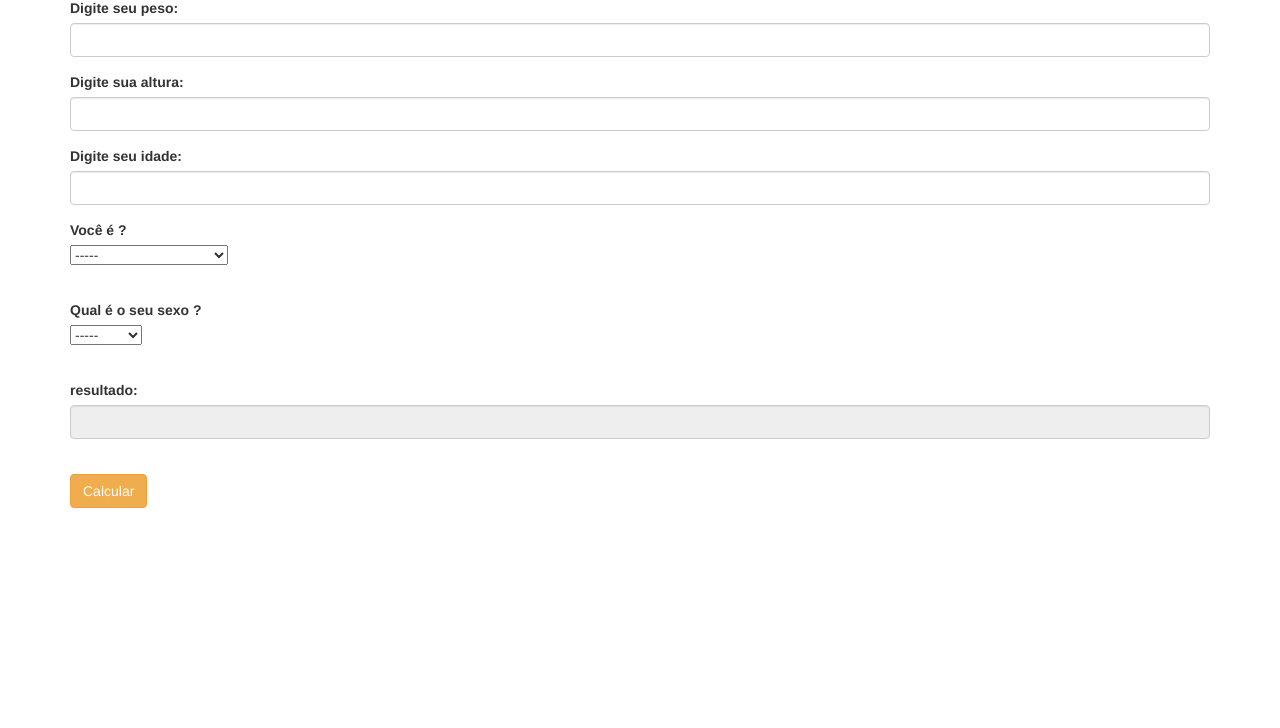
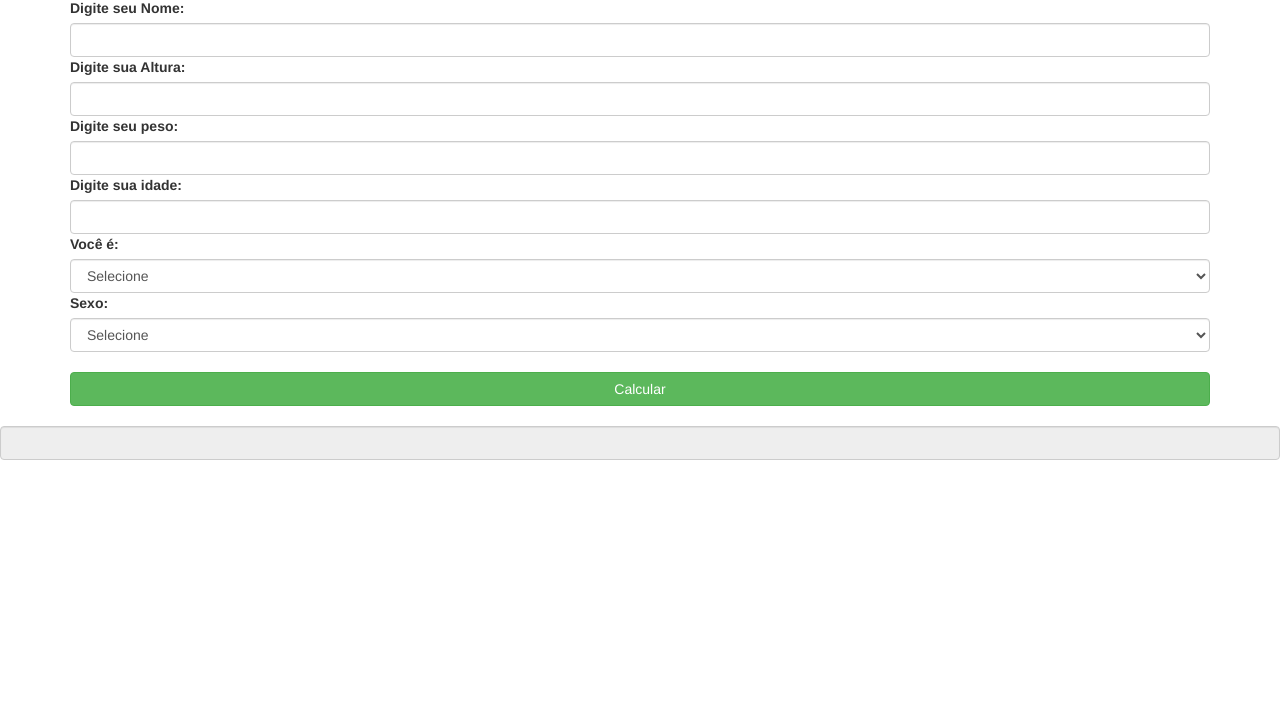
Before and after one commit to fybch/saco, a website: page www/index.html in a window 1280 px wide. Shown: the part 72-800 px from the top of the page. Drawn offline with Linux system fonts and the light colour scheme.

Commit message:
Inserindo o JS

```diff
--- /dev/null
+++ b/www/components/acao.js
@@ -0,0 +1,22 @@
+// This is a JavaScript file
+
+$(document).on("click", "#calc", function(){
+  var altura = $("#alt").val();
+  var peso = $("#peso").val();
+  var idade = $("#idade").val();
+  var tipo = $("#tipo").val();
+  var sexo = $("#sexo").val();
+  var res;
+
+  if(sexo == "feminino")
+  {
+    res = tipo * (66 + (13.7 * peso)+ (5 * altura) - (6.8 * idade));
+  }
+  else if(sexo == "masculino")
+  {
+    res = tipo * (65.5 + (9.6 * peso)+ (1.8 * altura) - (4.7 * idade));
+  }
+
+  $("#res").val(res.toString());
+
+});
--- a/www/index.html
+++ b/www/index.html
@@ -6,94 +6,91 @@
   <meta http-equiv="Content-Security-Policy" content="default-src * data: gap: https://ssl.gstatic.com; style-src * 'unsafe-inline'; script-src * 'unsafe-inline' 'unsafe-eval'">
   <script src="components/loader.js"></script>
   <script src="lib/onsenui/js/onsenui.min.js"></script>
-  <script src="components/jquery-3.3.1.min.js"></script>
+  <script src="components/jquery-3.3.1.min.js"> </script>
+  <script src="components/acao.js"></script>
 
   <link rel="stylesheet" href="components/loader.css">
+  <link rel="stylesheet" href="css/style.css">
   <link rel="stylesheet" href="css/bootstrap.min.css">
-  <link rel="stylesheet" href="css/style.css">
 
 </head>
 <body>
+  <div class="container">
 
-    <div class="container">
-      <h1> Calculadora de Metabolismo</h1>
+    <div class="row">
+
+      <div class="col-xs-12">
+        <h1 id="titulo">Calcule seu Metabolismo</h1>
+      </div>
+
+    </div>
+
       <div class="row">
         <div class="col-xs-12">
-           <div class="form-group">
-          <label>Digite seu peso: </label>
-         <input type="text" class="form-control">
-         </div>
+          <label>Digite seu Nome:</label>
+          <input type="text" class="form-control" id="nome">
         </div>
       </div>
 
       <div class="row">
         <div class="col-xs-12">
-           <div class="form-group">
-          <label>Digite sua altura: </label>
-         <input type="text" class="form-control">
-         </div>
+          <label>Digite sua Altura:</label>
+          <input type="number" step="any" class="form-control" id="alt">
         </div>
       </div>
 
+      <div class="row">
+        <div class="col-xs-12">
+          <label>Digite seu peso:</label>
+          <input type="number" step="any" class="form-control" id="peso">
+        </div>
+      </div>
 
       <div class="row">
         <div class="col-xs-12">
-           <div class="form-group">
-          <label>Digite seu idade: </label>
-         <input type="text" class="form-control">
-         </div>
+          <label>Digite sua idade:</label>
+          <input type="number" class="form-control" id="idade">
         </div>
       </div>
 
-
       <div class="row">
-      <div class="col-xs-6">
-        <div class="form-group">
-          <label>Você é ? </label>
-          <br>
-          <select name="text">
-            <option>-----</option>
-            <option value="1.2">Sedentário</option>
-            <option value="1.375">Levemente ativo</option>
-            <option value="1.55">Moderadamente ativo</option>
-            <option value="1.725">Altamente ativo</option>
-            <option value="1.9">Extremamente ativo</option>
+        <div class="col-xs-12">
+          <label>Você é:</label>
+          <select class="form-control" id="tipo">
+            <option value="" selected>Selecione</option>
+            <option value="1.2">Sedentário </option>
+            <option value="1.375">Levemente Ativo </option>
+            <option value="1.55">Moderadamente Ativo </option>
+            <option value="1.725">Altamente Ativo </option>
+            <option value="1.9">Extremamente Ativo </option>
           </select>
         </div>
       </div>
-    </div>
-    <br>
 
       <div class="row">
-      <div class="col-xs-6">
-        <div class="form-group">
-          <label>Qual é o seu sexo ? </label>
-          <br>
-          <select name="text">
-            <option>-----</option>
-            <option value="H">Homem</option>
-            <option value="M">Mulher</option>
+        <div class="col-xs-12">
+          <label>Sexo:</label>
+          <select class="form-control" id="sexo">
+            <option value="" selected>Selecione</option>
+            <option value="feminino">Feminino</option>
+            <option value="masculino">Masculino</option>
           </select>
         </div>
       </div>
-    </div>
+
       <br>
 
       <div class="row">
         <div class="col-xs-12">
-           <div class="form-group">
-          <label> resultado: </label>
-         <input type="text" class="form-control" readonly>
-         </div>
+          <button class="btn btn-success btn-block" id="calc">Calcular</div>
         </div>
       </div>
 
-    <div class="row offiset">
-      <div class="col-xs-6">
-        <div aling="center">
       <br>
-            <button type="submit" name="button" class="btn btn-warning" id="calc">Calcular</button>
-        </div>
+
+      <div class="row">
+        <div class="col-xs-12">
+          <input type="textfield" class="form-control" id="res" readonly>
         </div>
       </div>
 
```
Lines whose indentation alone changed are shown as unchanged.
